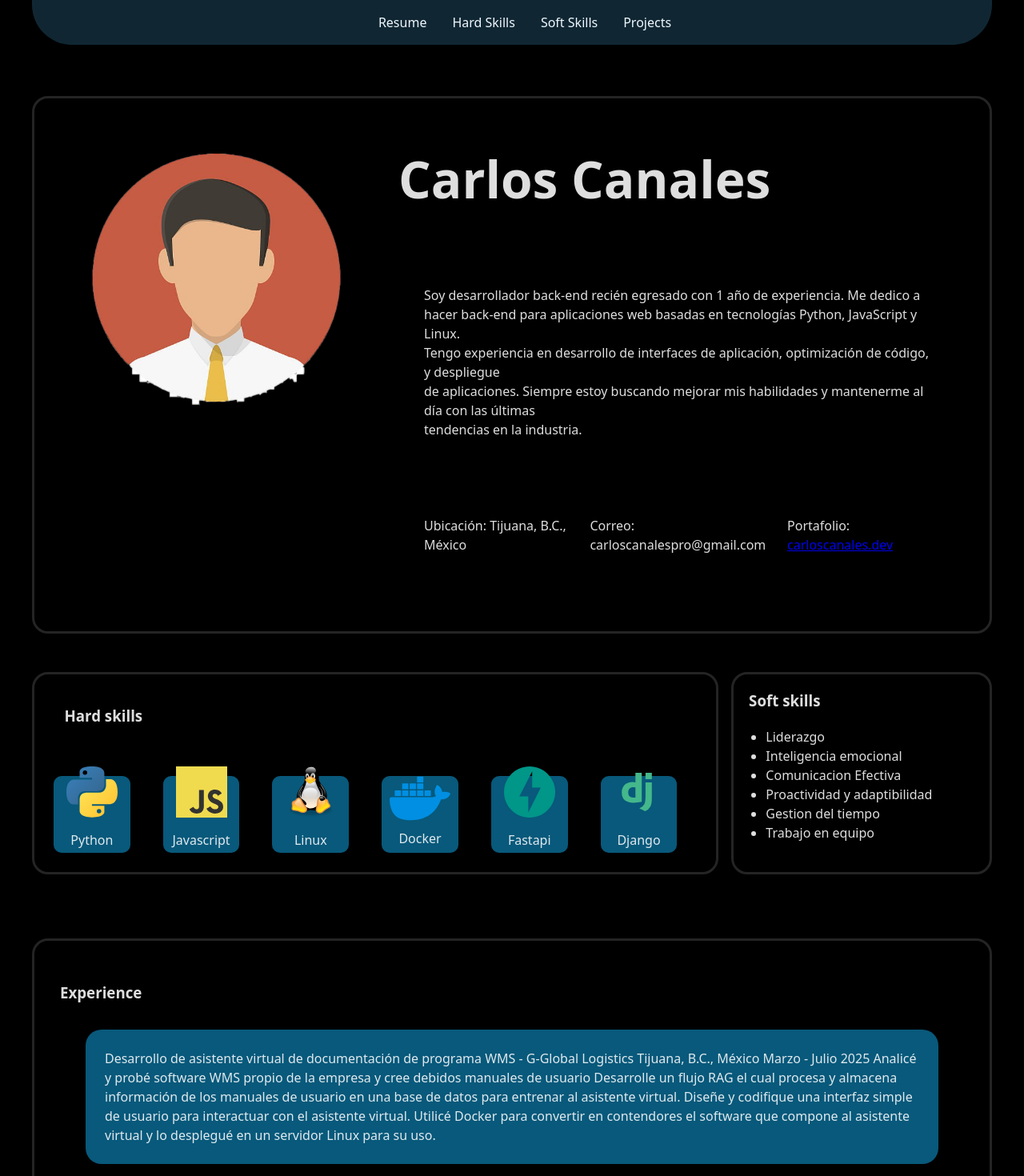
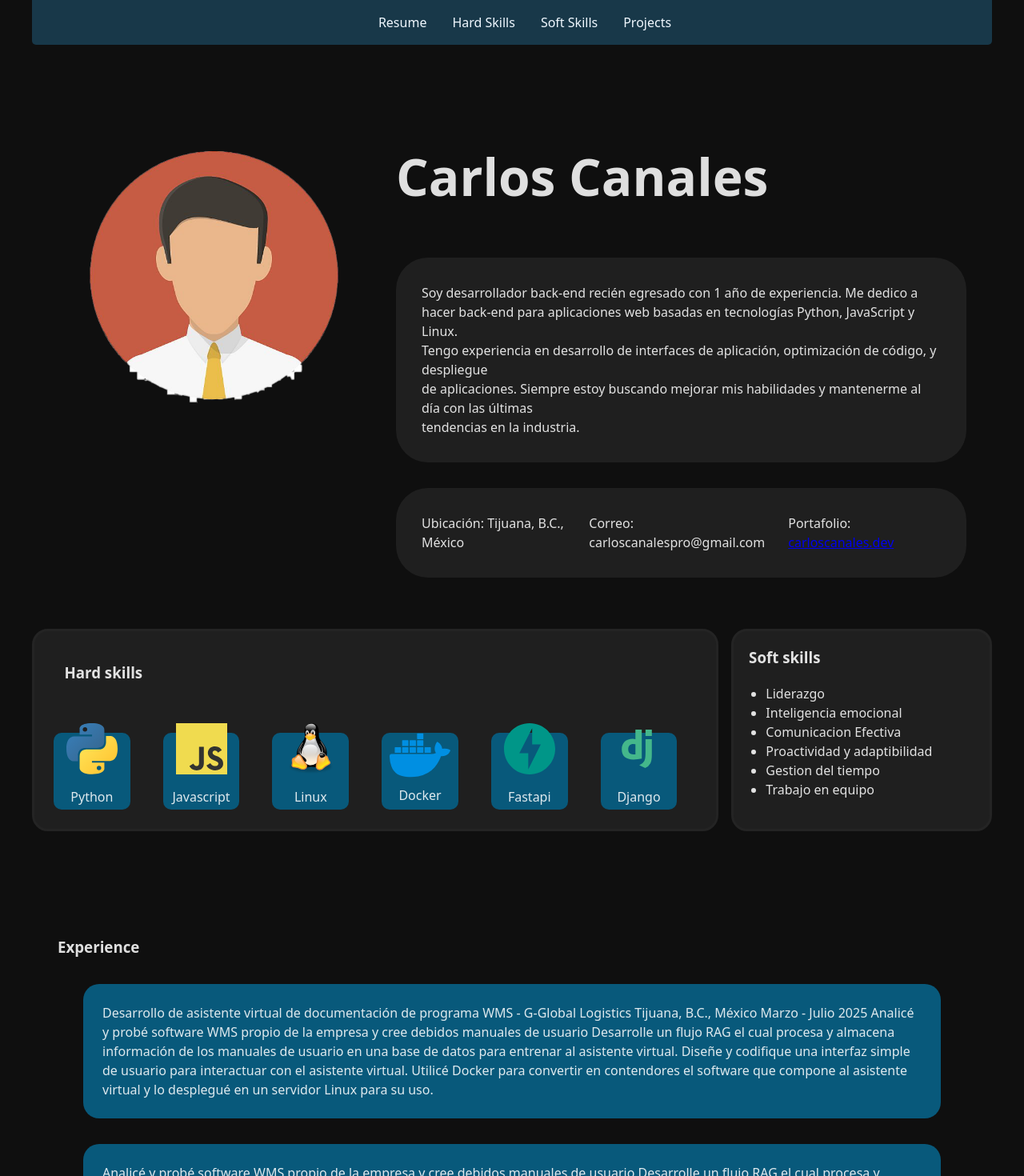
Before and after one commit to carloscanalespro/carloscanalesportfolio, a React (Vite) app: page / in a window 1280 px wide. Shown: the part 40-1510 px from the top of the page at 80% size. Built offline with nearby package versions, Linux system fonts and the light colour scheme.

Commit message:
sketch new styling

```diff
--- a/src/components/Experience.jsx
+++ b/src/components/Experience.jsx
@@ -2,7 +2,7 @@ import './stylos.css'
 
 export default function Experience(){
     return(
-        <div className='experience onhover radius'>
+        <div className='experience'>
             <h3>Experience</h3>
             <div className='jobs'>
                 Desarrollo de asistente virtual de documentación de programa WMS - G-Global Logistics
--- a/src/components/Hardskills.jsx
+++ b/src/components/Hardskills.jsx
@@ -9,7 +9,7 @@ import django from '../assets/svgs/django.svg'
 
 export default function Hardskills(){
     return(
-            <div className='hardskills onhover radius'>
+            <div className='hardskills radius'>
                 <h3>Hard skills</h3>
 
                 <div className='hardgrid'>
--- a/src/components/Resume.jsx
+++ b/src/components/Resume.jsx
@@ -3,7 +3,7 @@ import avatarUser from '../assets/img/avatar.png'
 
 export default function Resume(){
     return(
-        <div className='resume onhover radius'>
+        <div className='resume'>
             <img src={avatarUser} id='avatar'></img>
 
             <div className='card'>
--- a/src/components/Softskills.jsx
+++ b/src/components/Softskills.jsx
@@ -3,7 +3,7 @@ import './stylos.css'
 export default function Softskills(){
     return(
         <>
-            <div className='softskills onhover radius'>
+            <div className='softskills radius'>
                 <h3>Soft skills</h3>
 
                 <ul>
--- a/src/components/stylos.css
+++ b/src/components/stylos.css
@@ -1,19 +1,19 @@
 :root{
     /* --background-color: #242424; */
-    --navbar-color: rgba(24, 56, 73, 0.7);
+    --navbar-color: rgba(24, 56, 73);
 
-    --card-bg-color: #000;
+    --card-bg-color: #1f1f1f;
 
     --skills-color: #08597b;
     --skills-color-hover: #1f7ea7;
 
     --footer-bg-color: #14262e;
-    --footer-copyr-bg-color: #174356;
+    --footer-copyr-bg-color: #08597b;
 
 }
 
 .navbar{
-    border-radius: 0px 0px 50px 50px;
+    border-radius: 0px 0px 5px 5px;
     padding: 1em;
     background-color: var(--navbar-color);
     text-align: center;
@@ -36,7 +36,7 @@
 
 /* Footer area */
 .footer{
-    background-color: var(--card-bg-color);
+    /* background-color: var(--card-bg-color); */
 }
 
 .footer > a{
@@ -59,7 +59,7 @@
 /* resume area */
 
 .resume{
-    background-color: var(--card-bg-color);
+    /* background-color: var(--card-bg-color); */
     display: flex;
     padding-bottom: 4em;
 
@@ -83,7 +83,7 @@
 
 #myresume{
     border-radius: 40px;
-    background-color: black;
+    background-color: var(--card-bg-color);
     padding: 1em 2em;
     display: flex;
     margin-bottom: 2em;
@@ -91,7 +91,7 @@
 
 #contactme{
     border-radius: 40px;
-    background-color: black;
+    background-color: var(--card-bg-color);
     padding: 1em 2em;
     display: flex;
 }
@@ -172,7 +172,7 @@
 /* Experience area */
 
 .experience{
-    background-color: var(--card-bg-color);
+    /* background-color: var(--card-bg-color); */
     padding: 2em;
     margin-top: 2em;
 }
--- a/src/index.css
+++ b/src/index.css
@@ -5,7 +5,7 @@
 
   color-scheme: light dark;
   color: rgba(255, 255, 255, 0.87);
-  background-color: #000;
+  background-color: #0f0f0f;
 
   font-synthesis: none;
   text-rendering: optimizeLegibility;
```
